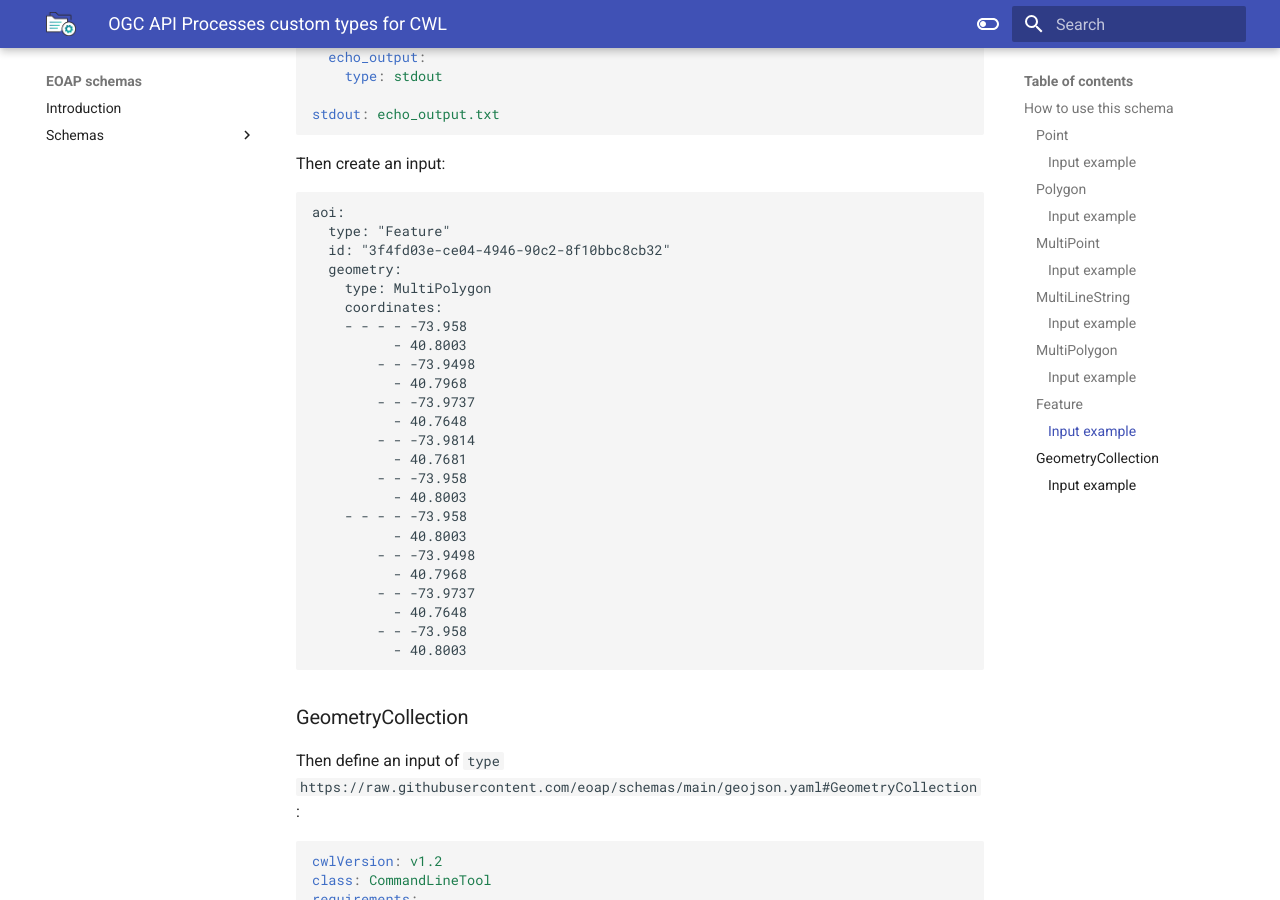
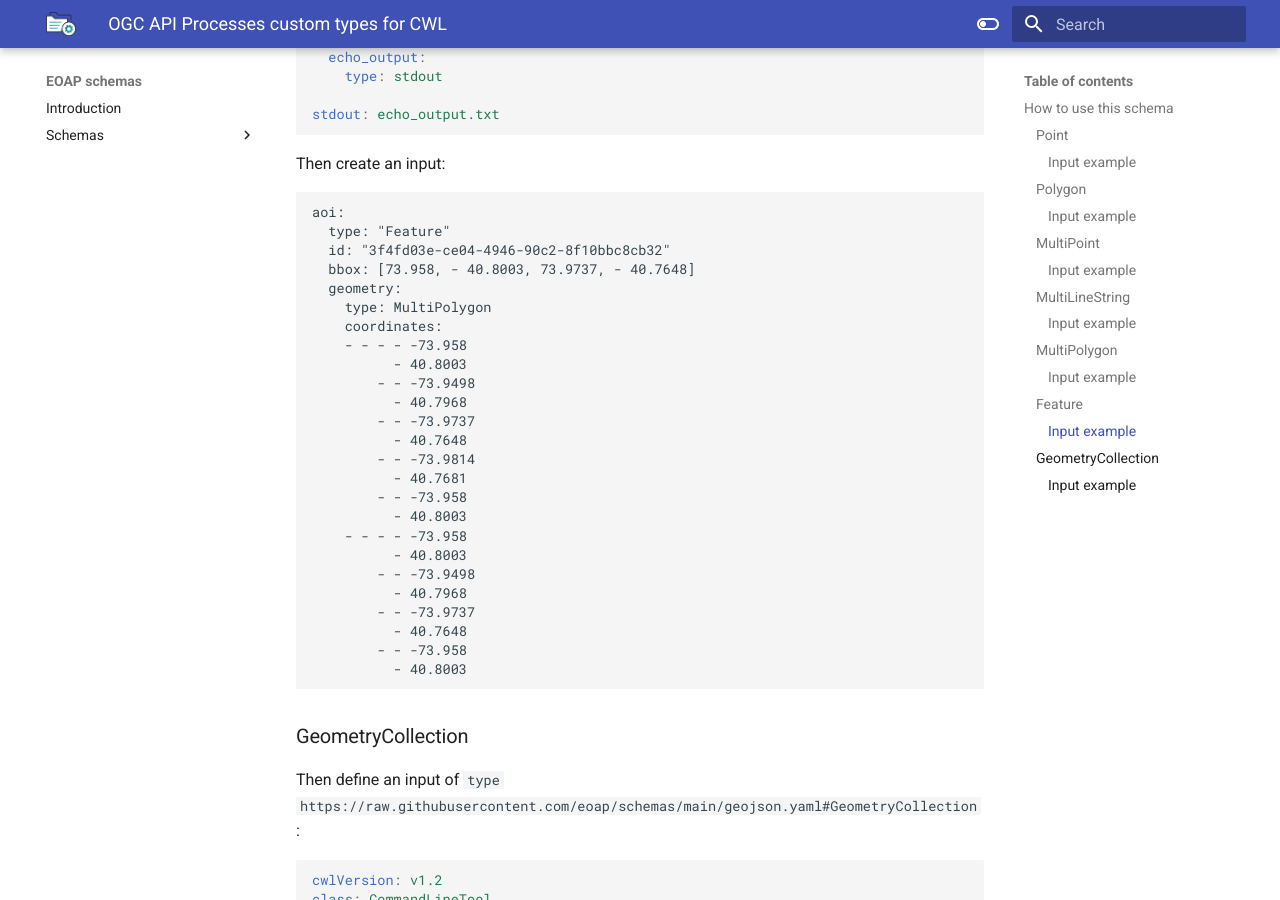
Before and after one commit to eoap/schemas, an MkDocs documentation site: the page built from docs/geojson.md, in a window 1280 px wide and 900 px high, scrolled down 8717 px. Built offline with MkDocs 1.6.1 and Material for MkDocs 9.7.7, drawn with Linux system fonts in a browser that asks for light colours; some of the changed text lies outside the part shown.

Commit message:
fix: added missing `bbox` field

```diff
--- a/docs/geojson.md
+++ b/docs/geojson.md
@@ -451,6 +451,7 @@ Then create an input:
 aoi:
   type: "Feature"
   id: "3f4fd03e-ce04-4946-90c2-8f10bbc8cb32"
+  bbox: [73.958, - 40.8003, 73.9737, - 40.7648]
   geometry:
     type: MultiPolygon
     coordinates:
@@ -534,6 +535,7 @@ Then create an input:
 aoi:
   type: "GeometryCollection"
   id: "3f4fd03e-ce04-4946-90c2-8f10bbc8cb32"
+  bbox: [73.958, - 40.8003, 73.9737, - 40.7648]
   geometries:
     - type: MultiPolygon
       coordinates:
```
